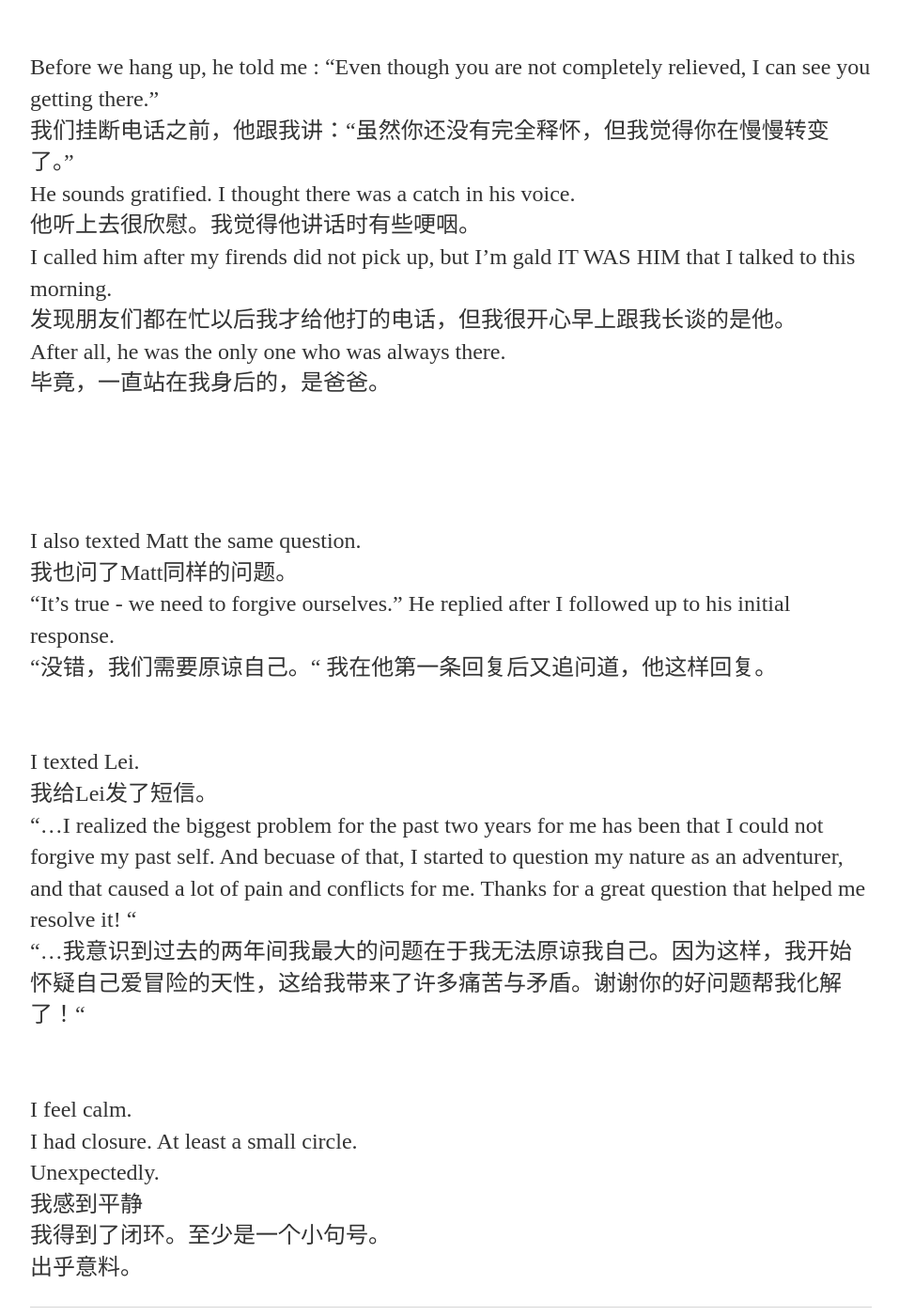
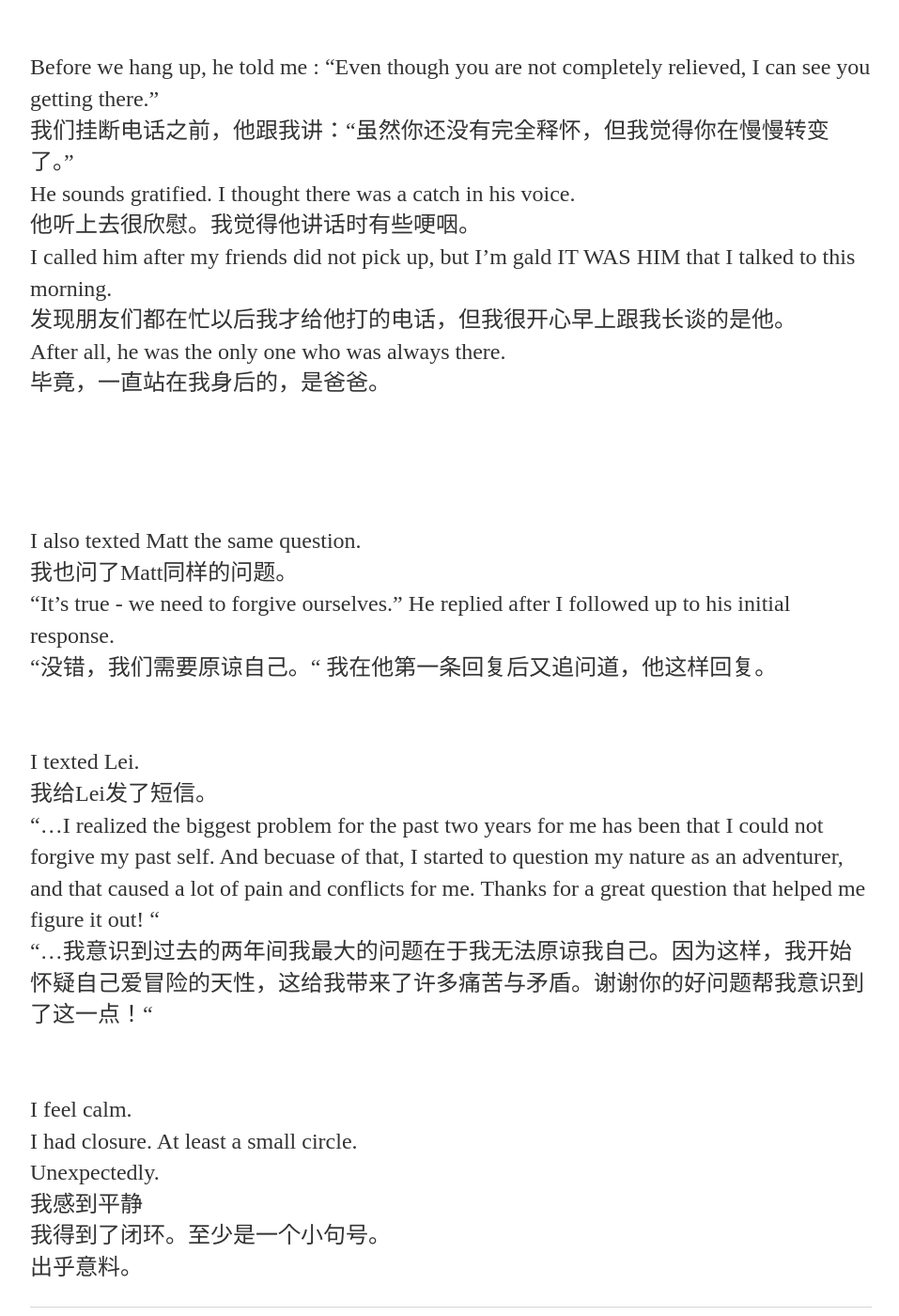
Before and after one commit to gabgoode/gabgoode.github.io, a Jekyll site: the page built from _posts/2020-05-08-unexpectedly-today-is-about-grief.md, in a window 1280 px wide and 1400 px high, scrolled down 2263 px. Shown: the whole window at 94% size, without its empty margins (160-1117 px from the left). Built offline with Jekyll 4.4.1, drawn with Linux system fonts in a browser that asks for light colours; some of the changed text lies outside the part shown.

Commit message:
Update 2020-05-08-unexpectedly-today-is-about-grief.md

```diff
--- a/_posts/2020-05-08-unexpectedly-today-is-about-grief.md
+++ b/_posts/2020-05-08-unexpectedly-today-is-about-grief.md
@@ -58,7 +58,7 @@ Before we hang up, he told me : "Even though you are not completely relieved, I
 我们挂断电话之前，他跟我讲：“虽然你还没有完全释怀，但我觉得你在慢慢转变了。” <br/>
 He sounds gratified. I thought there was a catch in his voice. <br/>
 他听上去很欣慰。我觉得他讲话时有些哽咽。<br/>
-I called him after my firends did not pick up, but I'm gald IT WAS HIM that I talked to this morning.<br/>
+I called him after my friends did not pick up, but I'm gald IT WAS HIM that I talked to this morning.<br/>
 发现朋友们都在忙以后我才给他打的电话，但我很开心早上跟我长谈的是他。<br/>
 After all, he was the only one who was always there. <br/>
 毕竟，一直站在我身后的，是爸爸。<br/>
@@ -74,8 +74,8 @@ I also texted Matt the same question. <br/>
 <br/>
 I texted Lei. <br/>
 我给Lei发了短信。<br/>
-"...I realized the biggest problem for the past two years for me has been that I could not forgive my past self. And becuase of that, I started to question my nature as an adventurer, and that caused a lot of pain and conflicts for me. Thanks for a great question that helped me resolve it! " <br/>
-“...我意识到过去的两年间我最大的问题在于我无法原谅我自己。因为这样，我开始怀疑自己爱冒险的天性，这给我带来了许多痛苦与矛盾。谢谢你的好问题帮我化解了！“ <br/>
+"...I realized the biggest problem for the past two years for me has been that I could not forgive my past self. And becuase of that, I started to question my nature as an adventurer, and that caused a lot of pain and conflicts for me. Thanks for a great question that helped me figure it out! " <br/>
+“...我意识到过去的两年间我最大的问题在于我无法原谅我自己。因为这样，我开始怀疑自己爱冒险的天性，这给我带来了许多痛苦与矛盾。谢谢你的好问题帮我意识到了这一点！“ <br/>
 <br/>
 <br/>
 I feel calm. <br/>
```
Also changed, not shown: other parts of _posts/2020-05-08-unexpectedly-today-is-about-grief.md (+3 -3 lines).
